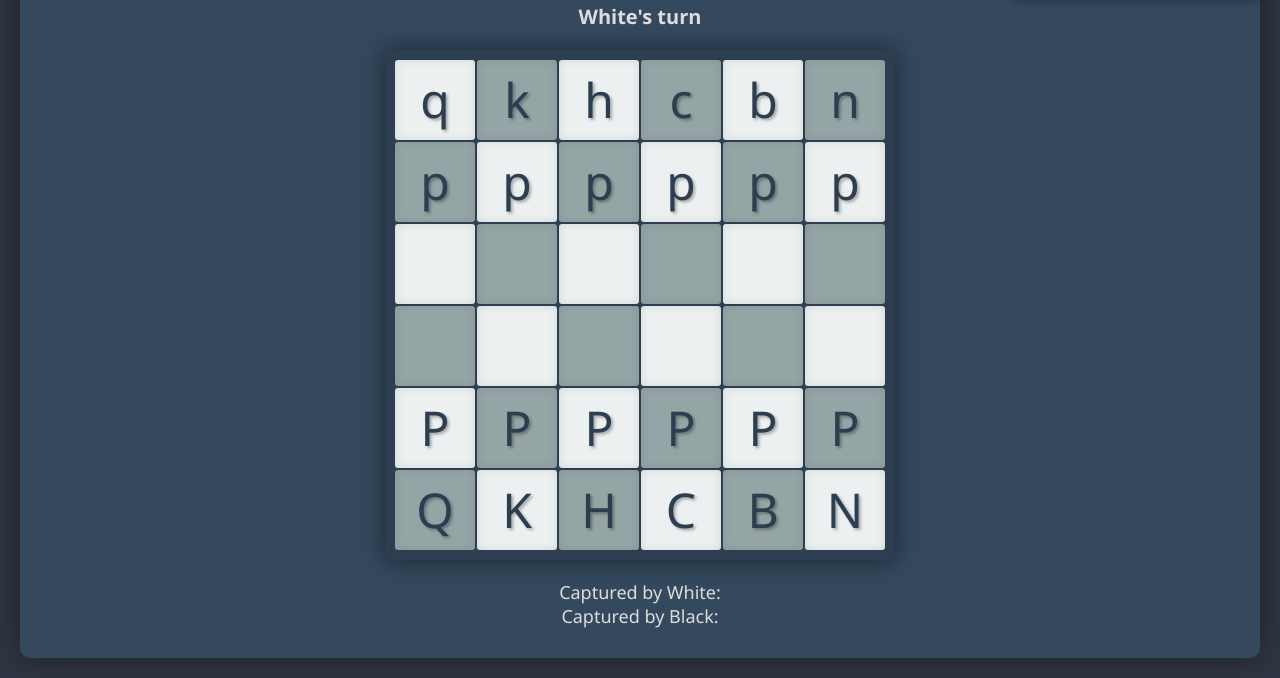
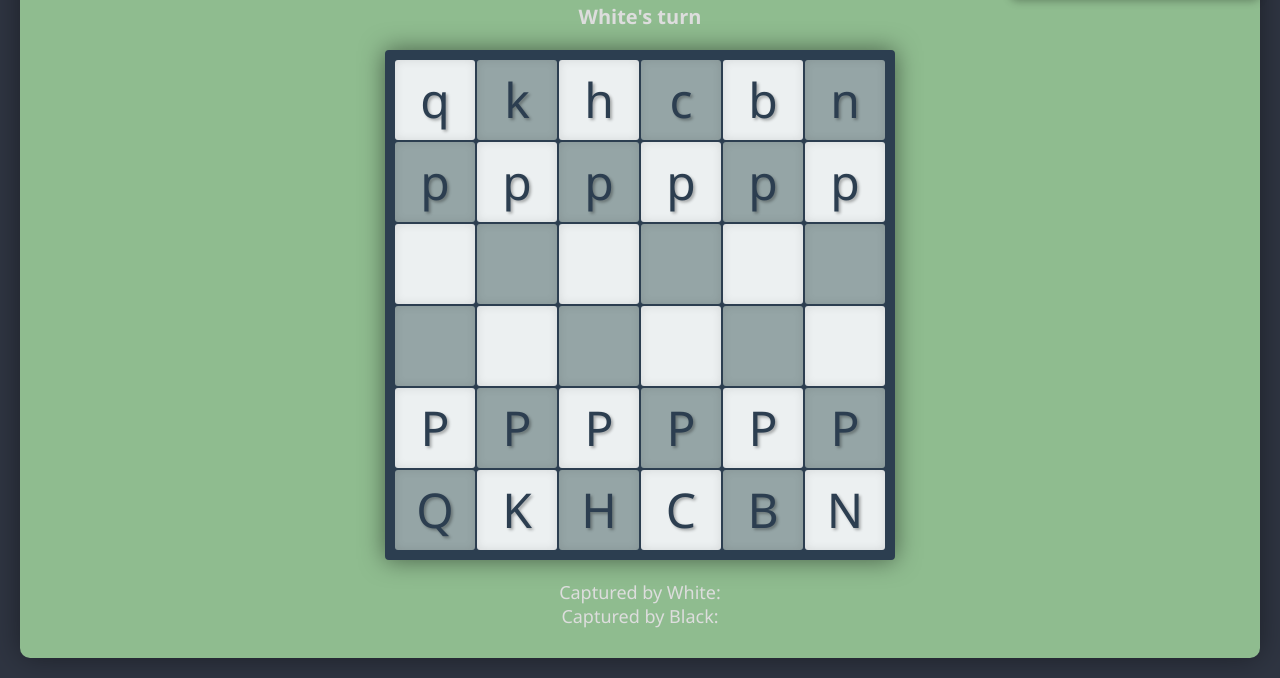
Before and after one commit to spiderschweins/fantasychess-online, a plain HTML site: page index.html in a window 1280 px wide. Shown: the part 187-865 px from the top of the page. Drawn offline with Linux system fonts and the light colour scheme.

Commit message:
Update index.html

```diff
--- a/index.html
+++ b/index.html
@@ -12,7 +12,7 @@
             border: none;
             margin: 0 auto;
             max-width: 1200px;
-            background-color: #34495e;
+            background-color: #8FBC8F;
             text-align: center;
             padding: 20px;
             border-radius: 10px;
```
